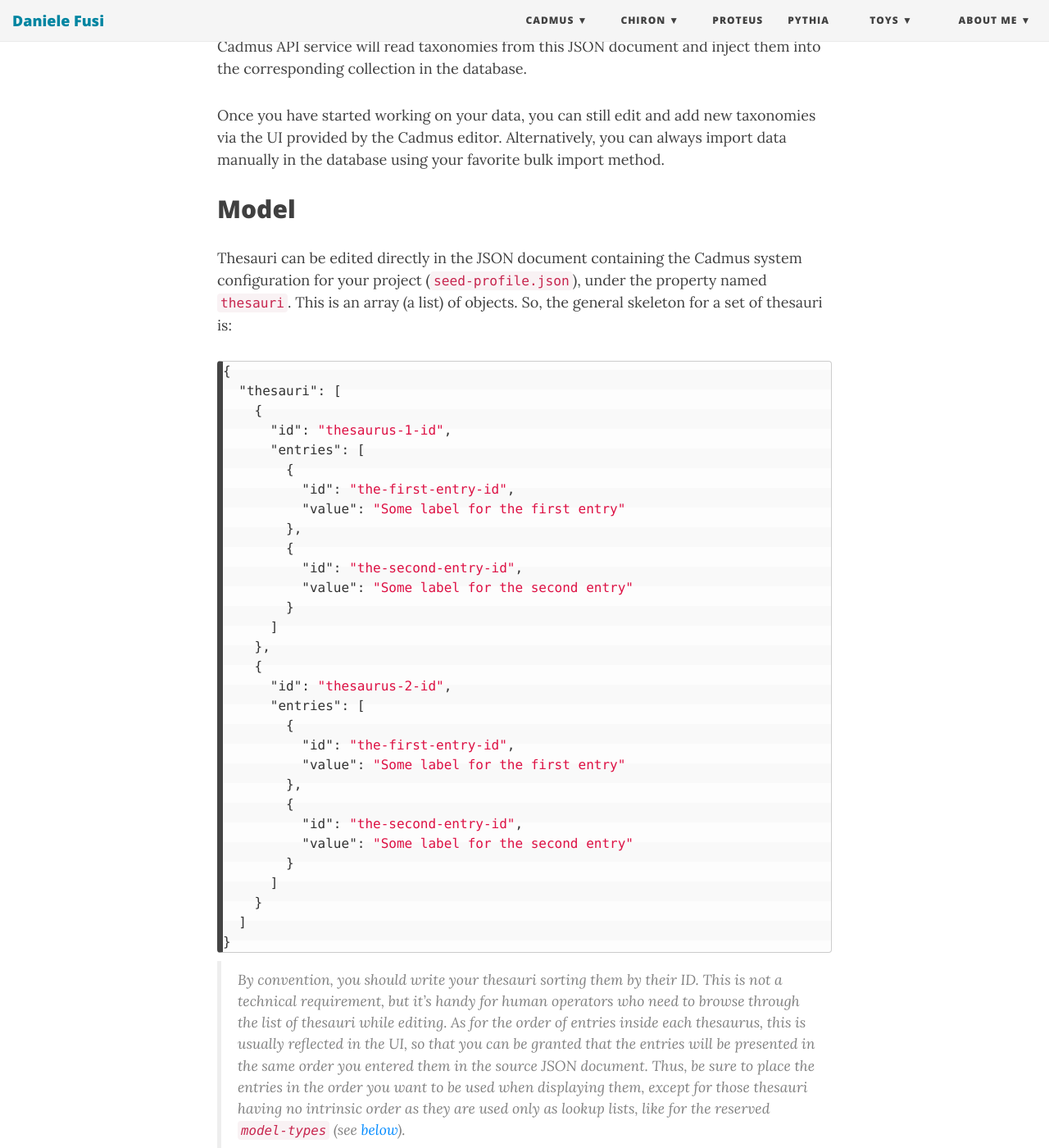
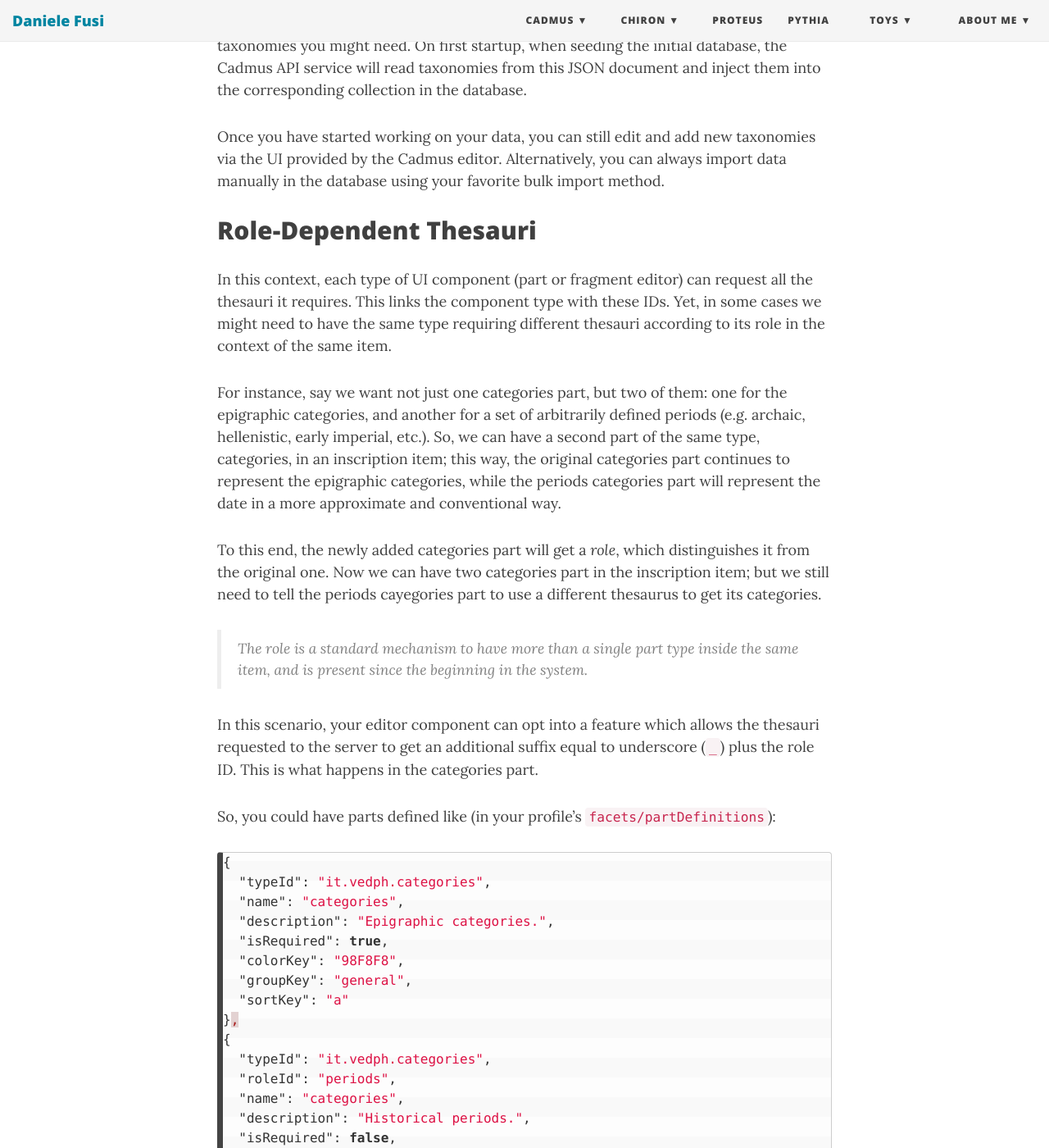
Before and after one commit to Myrmex/overview, a Jekyll site: the page built from cadmus/dev/concepts/thesauri.md, in a window 1280 px wide and 1400 px high, scrolled down 1639 px. Shown: the whole window at 82% size. Built offline with Jekyll 4.4.1, drawn with Linux system fonts in a browser that asks for light colours; nearby versions of some CDN libraries; some of the changed text lies outside the part shown.

Commit message:
Update thesauri.md

````diff
--- a/cadmus/dev/concepts/thesauri.md
+++ b/cadmus/dev/concepts/thesauri.md
@@ -6,6 +6,7 @@ subtitle: "Cadmus Development"
 
 - [Requirements](#requirements)
 - [Overview](#overview)
+- [Role-Dependent Thesauri](#role-dependent-thesauri)
 - [Model](#model)
   - [Aliases](#aliases)
   - [Models Thesaurus](#models-thesaurus)
@@ -32,6 +33,71 @@ Internally, in the database the only values stored in parts will be IDs. So you
 All the thesauri are defined in the JSON document with the configuration for your project. You can thus easily edit this document with any text editor, adding all the taxonomies you might need. On first startup, when seeding the initial database, the Cadmus API service will read taxonomies from this JSON document and inject them into the corresponding collection in the database.
 
 Once you have started working on your data, you can still edit and add new taxonomies via the UI provided by the Cadmus editor. Alternatively, you can always import data manually in the database using your favorite bulk import method.
+
+## Role-Dependent Thesauri
+
+In this context, each type of UI component (part or fragment editor) can request all the thesauri it requires. This links the component type with these IDs. Yet, in some cases we might need to have the same type requiring different thesauri according to its role in the context of the same item.
+
+For instance, say we want not just one categories part, but two of them: one for the epigraphic categories, and another for a set of arbitrarily defined periods (e.g. archaic, hellenistic, early imperial, etc.). So, we can have a second part of the same type, categories, in an inscription item; this way, the original categories part continues to represent the epigraphic categories, while the periods categories part will represent the date in a more approximate and conventional way.
+
+To this end, the newly added categories part will get a _role_, which distinguishes it from the original one. Now we can have two categories part in the inscription item; but we still need to tell the periods cayegories part to use a different thesaurus to get its categories.
+
+>The role is a standard mechanism to have more than a single part type inside the same item, and is present since the beginning in the system.
+
+In this scenario, your editor component can opt into a feature which allows the thesauri requested to the server to get an additional suffix equal to underscore (`_`) plus the role ID. This is what happens in the categories part.
+
+So, you could have parts defined like (in your profile's `facets/partDefinitions`):
+
+```json
+{
+  "typeId": "it.vedph.categories",
+  "name": "categories",
+  "description": "Epigraphic categories.",
+  "isRequired": true,
+  "colorKey": "98F8F8",
+  "groupKey": "general",
+  "sortKey": "a"
+},
+{
+  "typeId": "it.vedph.categories",
+  "roleId": "periods",
+  "name": "categories",
+  "description": "Historical periods.",
+  "isRequired": false,
+  "colorKey": "98F8F0",
+  "groupKey": "general",
+  "sortKey": "b"
+},
+```
+
+and two distinct thesauri:
+
+```json
+thesauri: [
+  {
+    "id": "categories@en",
+    "entries": [
+        {
+          "id": "defixio-76",
+          "value": "defixio"
+        },
+        // ...etc.
+    ]
+  },
+  {
+    "id": "categories_periods@en",
+    "entries": [
+      {
+        "id": "arc",
+        "value": "archaic"
+      },
+      // ...etc.
+    ]
+  },
+]
+```
+
+>If some of the requested thesauri need not to change, just add in the backend profile an [alias thesaurus](#aliases) with the role suffix, pointing to the original thesaurus.
 
 ## Model
 
````
